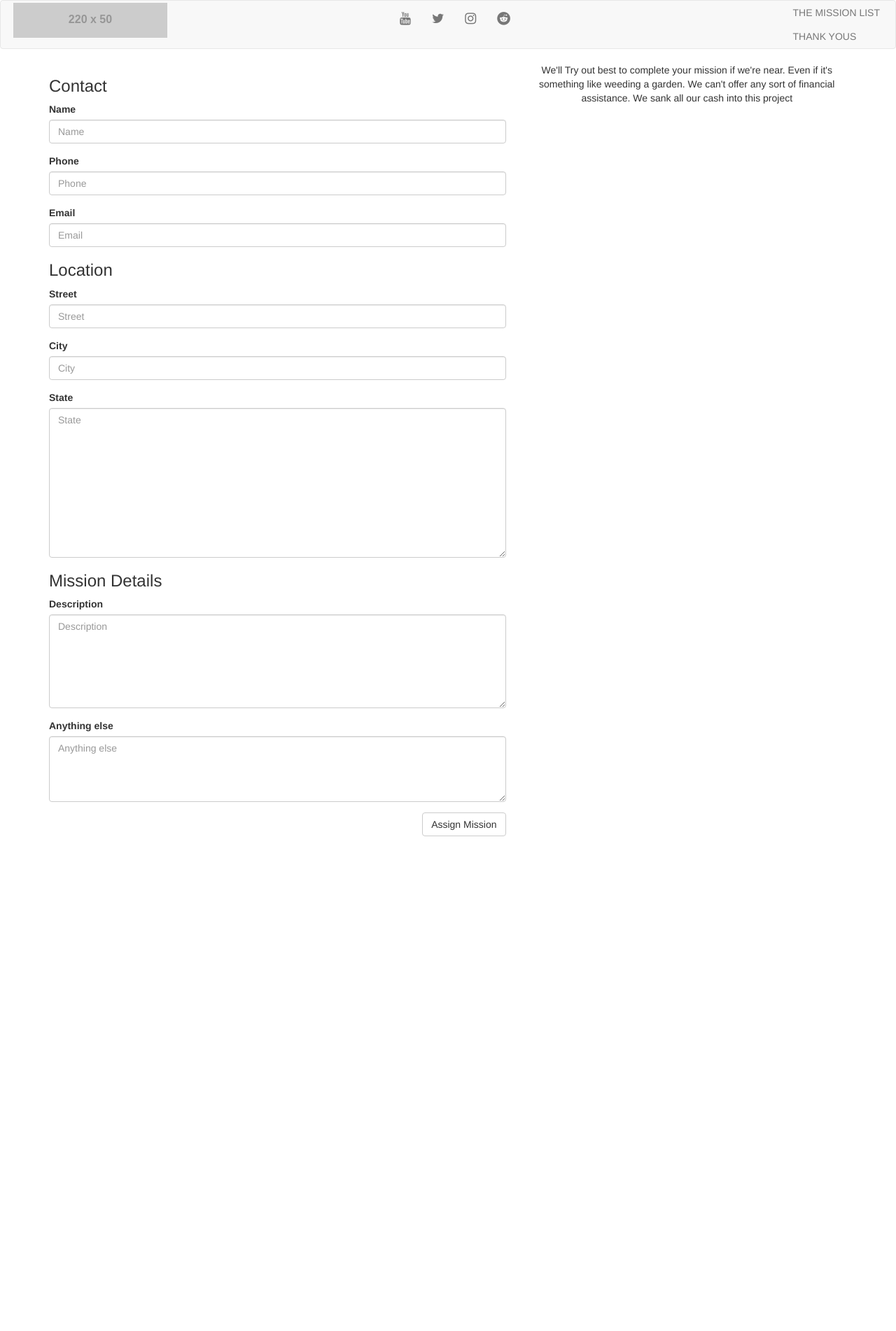
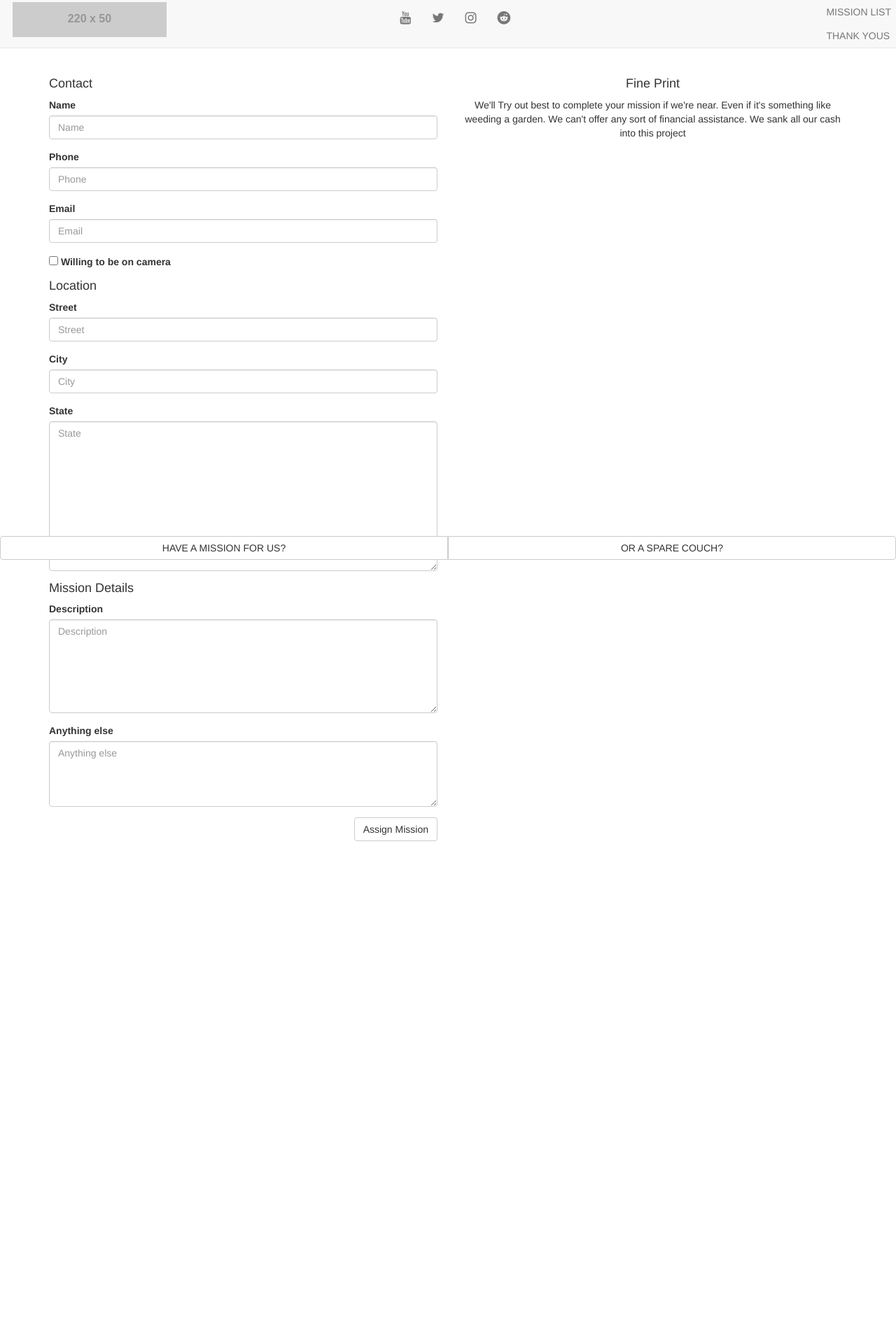
Before and after one commit to mendoncakr/InternetAdventureClub, a Django app: page /mission/new/ in a window 1280 px wide. Shown: the whole page at 70% size. Before the commit the page ends 1195 px from the top, so only its background shows below. Run offline with Django 3.2, Linux system fonts and the light colour scheme; grey boxes labelled with a size stand in for pictures from a placeholder-image service; some libraries are stand-ins or nearby versions.

Commit message:
Updates to working front-end, minor fixes, but looking good

```diff
--- a/static/css/main.css
+++ b/static/css/main.css
@@ -1,6 +1,13 @@
 .navbar-brand {
   padding: 3px;
 }
+
+html, body {
+  height: 100%;
+  padding-top: 50px;
+}
+
+
 
 /* Padding between mission list & thank yous*/
 #menu ul li a {
@@ -12,3 +19,26 @@
     display: none;
   }
 }
+
+#menu li {
+
+}
+
+.footer {
+  position: fixed;
+  bottom: 0;
+  width: 100%;
+   Set the fixed height of the footer here
+  height: 60px;
+  background-color: #fff;
+}
+
+
+#wrap {
+  min-height: 100%;
+}
+
+#main {
+  overflow:auto;
+  padding-bottom:100px; /* this needs to be bigger than footer height*/
+}
--- a/templates/travel/base.html
+++ b/templates/travel/base.html
@@ -21,9 +21,8 @@
     <title>Travel</title>
   </head>
   <body>
-
     {% block header %}
-    <nav class="navbar navbar-default">
+    <nav class="navbar navbar-default navbar-fixed-top">
       <div class="container-fluid">
         <div class="row-fluid"></div>
             <div class="navbar-header navbar-left col-lg-7">
@@ -49,8 +48,8 @@
             <!-- Collect the nav links, forms, and other content for toggling -->
             <div class="collapse navbar-collapse navbar-right col-lg-2" id="menu">
                 <ul class="nav navbar-nav navbar-right">
-                    <li><a href="/thelist">THE MISSION LIST</a></li><br>
-                    <li><a href="/thanks">THANK YOUS</a></li>
+                    <li ><a href="/thelist">MISSION LIST</a></li><br>
+                    <li ><a href="/thanks">THANK YOUS</a></li>
                 </ul>
             </div>
       </div>
@@ -61,7 +60,15 @@
     {% endblock mission %}
 
     {% block footer %}
+    <div id="wrap">
+        <div id="main" class="container clear-top"></div>
+    </div>
+    <footer class="footer navbar-fixed-bottom">
+        <div class="btn-group btn-group-justified" role="group" aria-label="...">
+            <a href="/mission/new" class="btn btn-default" role="button">HAVE A MISSION FOR US? </a>
+            <a href="#" class="btn btn-default" role="button">OR A SPARE COUCH?</a>
+        </div>
+    </footer>
     {% endblock footer %}
-
   </body>
 </html>
--- a/templates/travel/index.html
+++ b/templates/travel/index.html
@@ -1,5 +1,8 @@
 {% extends "travel/base.html" %}
 
 {% block mission %}
-  <H1 class="text-center">MAP GOES HERE</H1>
+  <div class='container-fluid'>
+    <H1 class="text-center">MAP GOES HERE</H1>
+  </div>
+
 {% endblock mission %}
--- a/templates/travel/register.html
+++ b/templates/travel/register.html
@@ -4,27 +4,27 @@
 {% block mission %}
 <div class="container">
     <div class="row">
-        <div class="col-lg-7" id='register'>
+        <div class="col-lg-6" id='register'>
             <form name="register" action='/mission/new/' method="POST">
                     {% csrf_token %}
 
-                    <h3>Contact</h3>
+                    <h4>Contact</h4>
                     {% bootstrap_form contact_form layout='inline' %}
 
-                    <h3>Location</h3>
+                    <h4>Location</h4>
                     {% bootstrap_form address_form layout='inline' id='input-sm' %}
 
-                    <h3>Mission Details</h3>
+                    <h4>Mission Details</h4>
                     {% bootstrap_form mission_form layout='inline' %}
                     {% for hidden in mission_form.hidden_fields %}
                         {{ hidden }}
                     {% endfor %}
-
                 <input type="submit" class="btn btn-default pull-right" value="Assign Mission">
             </form>
           </div>
 
-          <div class="col-lg-5 text-center" id='fine_print'>
+          <div class="col-lg-6 text-center" id='fine_print'>
+            <h4>Fine Print</h4>
             <p>We'll Try out best to complete your mission if we're near. Even if it's something like weeding a garden. We can't offer any sort of financial assistance. We sank all our cash into this project</p>
           </div>
     </div>
--- a/travel/forms.py
+++ b/travel/forms.py
@@ -11,18 +11,15 @@ class MissionForm(forms.ModelForm):
     model = Mission
     fields = ('description','anything_else',)
 
-
-
 class ContactForm(forms.ModelForm):
   name = forms.CharField(max_length=150)
   phone = USPhoneNumberField()
   email = forms.CharField(max_length=150)
+  willing_to_be_on_camera = forms.BooleanField(widget=forms.CheckboxInput, help_text='yes?')
 
   class Meta:
     model = Contact
-    fields = ('name','phone','email',)
-
-
+    fields = ('name','phone','email', 'willing_to_be_on_camera')
 
 class AddressForm(forms.ModelForm):
   class Meta:
--- a/travel/models.py
+++ b/travel/models.py
@@ -30,12 +30,15 @@ class Address(models.Model):
   def __str__(self):
     return self.city + ", " + self.state
 
+  def full(self):
+    return self.street + ", " +self.city + ", " + self.state + ", " + self.zip
 
 class Contact(models.Model):
   name = models.CharField(max_length=150)
   phone = PhoneNumberField(unique=True)
   email = models.CharField(max_length=150)
   address = models.ForeignKey('Address', null=True, blank=True)
+  willing_to_be_on_camera = models.BooleanField(default=False)
 
   def __str__(self):
     return self.name
--- a/travel/views.py
+++ b/travel/views.py
@@ -34,9 +34,7 @@ def add_mission(request):
         address.save()
 
       mission.contact = contact
-      print(mission.__dict__)
       mission.address = address
-      print(mission.__dict__)
       mission.save()
     else:
       # Let's render form errors to bootstrap
@@ -44,9 +42,7 @@ def add_mission(request):
       print(contact_form.errors)
       return HttpResponse('Form Errors!!')
   else:
-    mission_form = MissionForm()
-    contact_form = ContactForm()
-    address_form = AddressForm()
+    mission_form, contact_form,address_form = MissionForm(), ContactForm(), AddressForm()
     context_dict = {'mission_form' : mission_form,
                     'contact_form' : contact_form,
                     'address_form' : address_form}
```
Also changed, not shown: seeds.py (added, +29 -0 lines).
